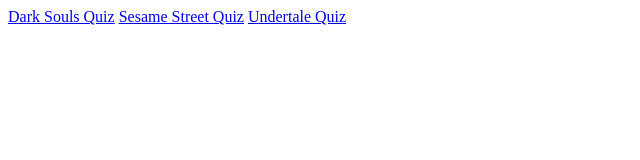
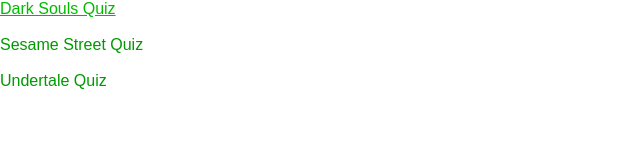
Before and after one commit to CalebHigg/test-site, a plain HTML site: page index.html in a window 1280 px wide. Shown: the whole page, without its empty margins (0-640 px from the left). Drawn offline with Linux system fonts and the light colour scheme.

Commit message:
Added files via upload

```diff
--- a/index.html
+++ b/index.html
@@ -1,5 +1,8 @@
+<!DOCTYPE html>
 <html>
-    <a href="dark_souls.html">Dark Souls Quiz</a>
-    <a href="sesame-street.html">Sesame Street Quiz</a>
-    <a href="undertale.html">Undertale Quiz</a>
+    <link rel="stylesheet" href="css/main.css">
+    <a href="dark_souls.html">Dark Souls Quiz</a><br>
+    <br><a href="sesame-street.html">Sesame Street Quiz</a><br>
+    <br><a href="undertale.html">Undertale Quiz</a>
+    <script src="js/sporclone.js"></script>
 </html>
```
